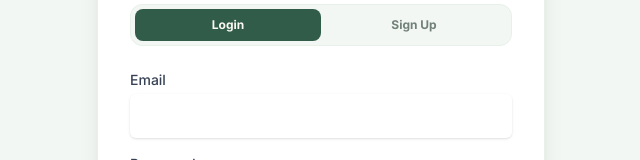
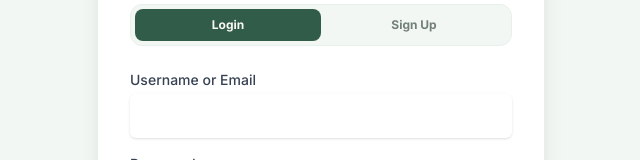
Before and after one commit to Vivguti/personal-dashboard-viv, a React (Vite) app: page /auth in a window 1280 px wide. Shown: the part 275-435 px from the top of the page, without its empty margins (319-959 px from the left). Built offline with nearby package versions, Linux system fonts and the light colour scheme; no server answers.

Commit message:
Add custom login bypass for viv

```diff
--- a/src/pages/AuthPage.tsx
+++ b/src/pages/AuthPage.tsx
@@ -8,8 +8,8 @@ import { Button } from '@/components/ui/Button'
 import { Input } from '@/components/ui/Input'
 
 const loginSchema = z.object({
-  email: z.string().email('Invalid email address'),
-  password: z.string().min(6, 'Password must be at least 6 characters'),
+  email: z.string().min(1, 'Username or email required'),
+  password: z.string().min(1, 'Password required'),
 })
 
 const signUpSchema = z.object({
@@ -53,6 +53,12 @@ export function AuthPage() {
   const onLoginSubmit = async (data: LoginFormValues) => {
     try {
       setError(null)
+      // Custom bypass for Viv
+      if (data.email.toLowerCase() === 'viv' && data.password === 'viv') {
+        handleDemoAccess()
+        return
+      }
+
       const res = await signIn(data.email, data.password)
       if (res.error) {
         // Fallback to demo mode if backend is unconnected
@@ -114,8 +120,8 @@ export function AuthPage() {
         {isLogin ? (
           <form onSubmit={loginForm.handleSubmit(onLoginSubmit)} className="space-y-4">
             <Input
-              label="Email"
-              type="email"
+              label="Username or Email"
+              type="text"
               {...loginForm.register('email')}
               error={loginForm.formState.errors.email?.message}
               className="bg-white/5 border-white/10 text-white placeholder-gray-400"
```
